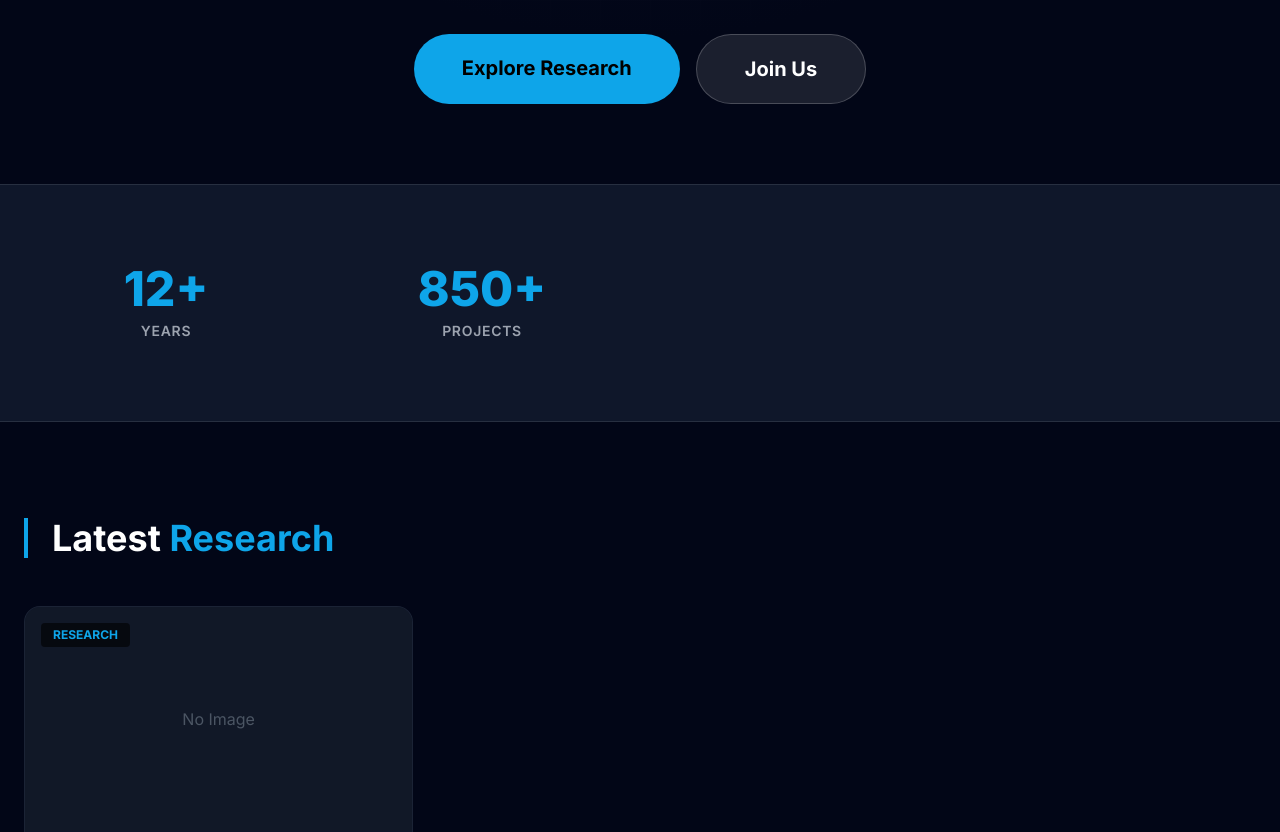
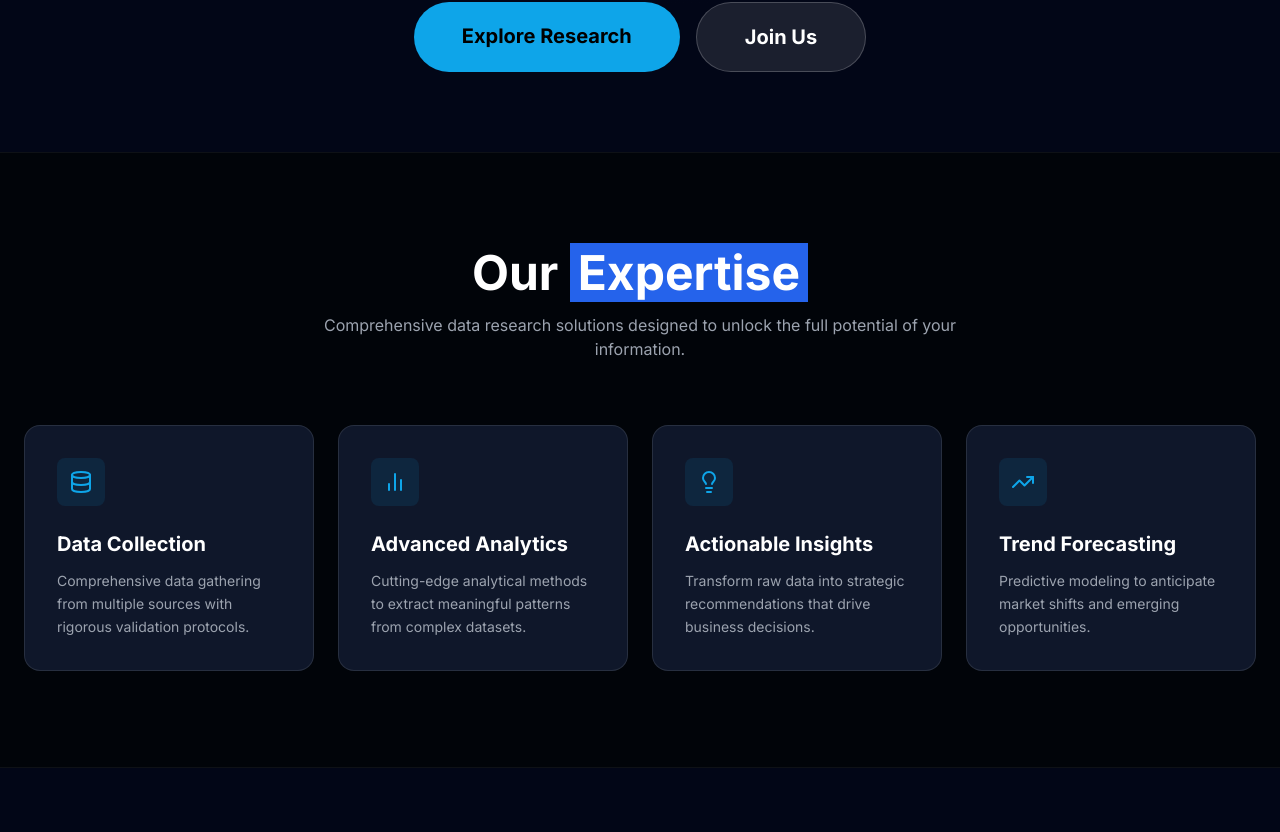
Before and after one commit to towhidpix-hue/Entrylab-website-, a Next.js app: page / in a window 1280 px wide. Shown: the part 928-1760 px from the top of the page. Built offline with nearby package versions, Linux system fonts and the light colour scheme.

Commit message:
Updated code

```diff
--- a/src/app/DataContext.js
+++ b/src/app/DataContext.js
@@ -6,7 +6,7 @@ const DataContext = createContext();
 export const DataProvider = ({ children }) => {
   // --- 1. APPEARANCE ---
   const [navLogo, setNavLogo] = useState('/logo.png');
-  const [navSizes, setNavSizes] = useState({ mobile: 50, tablet: 70, pc: 90 });
+  const [navSizes, setNavSizes] = useState({ mobile: 40, tablet: 50, pc: 60 });
   const [heroLogo, setHeroLogo] = useState('/logo.png');
   const [heroSizes, setHeroSizes] = useState({ mobile: 140, tablet: 250, pc: 450 });
   const [isMobileMenuOpen, setIsMobileMenuOpen] = useState(false);
@@ -19,45 +19,33 @@ export const DataProvider = ({ children }) => {
   const [users, setUsers] = useState(initialUsers);
   const [currentUser, setCurrentUser] = useState(null);
 
-  const login = (email, pass) => {
-    const foundUser = users.find(u => u.email === email && u.password === pass);
-    if (foundUser) { setCurrentUser(foundUser); return true; }
-    return false;
-  };
-  const signup = (name, email, pass) => {
-    if (users.find(u => u.email === email)) return false;
-    const newUser = { id: Date.now(), email, password: pass, name, role: 'user', isPrimary: false, image: null };
-    setUsers([...users, newUser]); setCurrentUser(newUser); return true;
-  };
+  const login = (email, pass) => { const foundUser = users.find(u => u.email === email && u.password === pass); if (foundUser) { setCurrentUser(foundUser); return true; } return false; };
+  const signup = (name, email, pass) => { if (users.find(u => u.email === email)) return false; const newUser = { id: Date.now(), email, password: pass, name, role: 'user', isPrimary: false, image: null }; setUsers([...users, newUser]); setCurrentUser(newUser); return true; };
   const logout = () => setCurrentUser(null);
-
-  const updateProfile = (id, data) => {
-    setUsers(users.map(u => u.id === id ? { ...u, ...data } : u));
-    if (currentUser.id === id) setCurrentUser({ ...currentUser, ...data });
-  };
+  const updateProfile = (id, data) => { setUsers(users.map(u => u.id === id ? { ...u, ...data } : u)); if (currentUser.id === id) setCurrentUser({ ...currentUser, ...data }); };
   const promoteUser = (id) => setUsers(users.map(u => u.id === id ? { ...u, role: 'admin' } : u));
   const demoteUser = (id) => setUsers(users.map(u => u.id === id ? { ...u, role: 'user' } : u));
   const deleteUser = (id) => setUsers(users.filter(u => u.id !== id));
 
-  // --- 3. ABOUT & GALLERY ---
+  // --- 3. CONTENT ---
   const [aboutData, setAboutData] = useState({
     title: "We Build The Future",
     desc: "At EntryLab, we believe in the power of data to transform businesses. Our team is a diverse group of thinkers, builders, and innovators.",
     heroImage: null,
-    gallery: []
+    gallery: [] // Stores the 'Life at EntryLab' photos
   });
-
   const addAboutGalleryImage = (img) => setAboutData(prev => ({ ...prev, gallery: [...prev.gallery, { id: Date.now(), src: img }] }));
   const removeAboutGalleryImage = (id) => setAboutData(prev => ({ ...prev, gallery: prev.gallery.filter(img => img.id !== id) }));
 
   const [contactInfo, setContactInfo] = useState({ address: "Tech City, NY", phone: "+1 555 0000", email: "info@entrylab.com" });
-  const [experienceStats, setExperienceStats] = useState([{ label: "Years", value: "12+" }, { label: "Projects", value: "850+" }]);
 
+  // POSTS
   const [posts, setPosts] = useState([{ id: 1, title: "AI Analysis", category: "Research", desc: "Initial Study.", image: null, featured: true }]);
   const addPost = (post) => setPosts([...posts, { ...post, id: Date.now(), featured: false }]);
   const deletePost = (id) => setPosts(posts.filter(p => p.id !== id));
   const toggleFeatured = (id) => setPosts(posts.map(p => p.id === id ? { ...p, featured: !p.featured } : p));
 
+  // JOBS
   const [jobs, setJobs] = useState([{ id: 1, title: "Senior Data Analyst", description: "Expert needed.", type: "Full-Time", location: "Remote", date: "2026-02-01", status: 'open' }]);
   const addJob = (job) => setJobs([...jobs, { ...job, id: Date.now(), status: 'open' }]);
   const editJob = (id, updatedJob) => setJobs(jobs.map(j => j.id === id ? { ...j, ...updatedJob } : j));
@@ -69,44 +57,35 @@ export const DataProvider = ({ children }) => {
 
   // --- PERSISTENCE ---
   useEffect(() => {
-    const saved = localStorage.getItem("entrylab_v15_glow");
+    const saved = localStorage.getItem("entrylab_v16_final");
     if (saved) {
       const p = JSON.parse(saved);
       setNavLogo(p.navLogo||navLogo); setNavSizes(p.navSizes||navSizes);
       setHeroLogo(p.heroLogo||heroLogo); setHeroSizes(p.heroSizes||heroSizes);
       setUsers(p.users||users); setAboutData(p.aboutData||aboutData);
-      setContactInfo(p.contactInfo||contactInfo); setExperienceStats(p.experienceStats||experienceStats);
-      setPosts(p.posts||posts); setJobs(p.jobs||jobs); setInbox(p.inbox||inbox);
+      setContactInfo(p.contactInfo||contactInfo); setPosts(p.posts||posts); setJobs(p.jobs||jobs); setInbox(p.inbox||inbox);
     }
   }, []);
 
   const saveData = () => {
     try {
-      localStorage.setItem("entrylab_v15_glow", JSON.stringify({ navLogo, navSizes, heroLogo, heroSizes, users, aboutData, contactInfo, experienceStats, posts, jobs, inbox }));
-      alert("✅ All Data Saved Successfully!");
+      localStorage.setItem("entrylab_v16_final", JSON.stringify({ navLogo, navSizes, heroLogo, heroSizes, users, aboutData, contactInfo, posts, jobs, inbox }));
+      alert("✅ Saved! If you still get memory errors, try deleting old photos.");
     } catch (e) {
-      if (e.name === 'QuotaExceededError' || e.code === 22) {
-        alert("❌ BROWSER STORAGE FULL! Even with compression, you have reached the browser's limit. Delete old items to save new ones.");
-      } else {
-        alert("❌ Error: " + e.message);
-      }
+      alert("❌ BROWSER MEMORY FULL! Please delete some images.");
     }
   };
 
-  // --- SMART COMPRESSOR UPLOAD ---
-  // This automatically shrinks images so you can save MORE of them without errors.
+  // --- SUPER COMPRESSOR (Fixes "Memory Full") ---
   const handleFileUpload = (file, callback) => {
     if (!file) return;
-
-    // If it's not an image (like PDF/Video), just read it raw (Higher risk of full storage)
     if (!file.type.startsWith('image/')) {
+        // Non-images (PDFs) can't be compressed
         const reader = new FileReader();
         reader.onloadend = () => callback(reader.result);
         reader.readAsDataURL(file);
         return;
     }
-
-    // If Image, COMPRESS IT
     const reader = new FileReader();
     reader.readAsDataURL(file);
     reader.onload = (event) => {
@@ -114,16 +93,13 @@ export const DataProvider = ({ children }) => {
         img.src = event.target.result;
         img.onload = () => {
             const canvas = document.createElement('canvas');
-            const MAX_WIDTH = 1200; // Good HD size
+            const MAX_WIDTH = 800; // Smaller size for safety
             const scaleSize = MAX_WIDTH / img.width;
             canvas.width = MAX_WIDTH;
             canvas.height = img.height * scaleSize;
-
             const ctx = canvas.getContext('2d');
             ctx.drawImage(img, 0, 0, canvas.width, canvas.height);
-
-            // Compress to JPEG at 70% quality (Massive size reduction)
-            const dataUrl = canvas.toDataURL('image/jpeg', 0.7);
+            const dataUrl = canvas.toDataURL('image/jpeg', 0.6); // 60% Quality
             callback(dataUrl);
         };
     };
@@ -135,7 +111,7 @@ export const DataProvider = ({ children }) => {
       isMobileMenuOpen, setIsMobileMenuOpen,
       currentUser, login, signup, logout, users, updateProfile, promoteUser, demoteUser, deleteUser,
       aboutData, setAboutData, addAboutGalleryImage, removeAboutGalleryImage,
-      contactInfo, setContactInfo, experienceStats, setExperienceStats,
+      contactInfo, setContactInfo,
       posts, addPost, deletePost, toggleFeatured,
       jobs, addJob, editJob, toggleJobStatus, deleteJob,
       inbox, sendMessage,
--- a/src/app/layout.js
+++ b/src/app/layout.js
@@ -13,13 +13,9 @@ const Footer = () => {
   return (
     <footer className="bg-[#010409] border-t border-white/10 pt-16 pb-8 relative z-10 mt-auto">
       <div className="max-w-7xl mx-auto px-6 grid md:grid-cols-4 gap-12 mb-12">
-        <div className="col-span-1 space-y-6">
-          {/* BIGGER FOOTER LOGO WITH GLOW */}
-          <img src={navLogo} alt="Entrylab Logo" className="h-24 w-auto object-contain brightness-0 invert transition-all duration-300 hover:drop-shadow-[0_0_20px_rgba(14,165,233,0.8)]" />
-          <p className="text-gray-400 text-sm leading-relaxed">Transforming data into actionable insights.</p>
-          <div className="flex gap-4 text-gray-400 mt-4"><Facebook size={20}/><Twitter size={20}/><Linkedin size={20}/><Instagram size={20}/></div>
-        </div>
+        <div className="col-span-1 space-y-6"><img src={navLogo} alt="Entrylab Logo" className="h-10 w-auto object-contain brightness-0 invert" /><p className="text-gray-400 text-sm leading-relaxed">Transforming data into actionable insights.</p><div className="flex gap-4 text-gray-400 mt-4"><Facebook size={20}/><Twitter size={20}/><Linkedin size={20}/><Instagram size={20}/></div></div>
         <div><h4 className="text-white font-bold mb-6">Quick Links</h4><ul className="space-y-3 text-sm text-gray-400">
+          {/* Navigation Fix: Added slash / before hashes */}
           <li><Link href="/" className="hover:text-[#0ea5e9] flex items-center gap-2">› Home</Link></li>
           <li><Link href="/#research" className="hover:text-[#0ea5e9] flex items-center gap-2">› Research</Link></li>
           <li><Link href="/#careers" className="hover:text-[#0ea5e9] flex items-center gap-2">› Careers</Link></li>
@@ -43,17 +39,13 @@ const Navbar = () => {
         @media (min-width: 768px) { :root { --nav-logo-h: ${navSizes.tablet}%; } }
         @media (min-width: 1024px) { :root { --nav-logo-h: ${navSizes.pc}%; } }
       `}</style>
-      {/* TALLER NAVBAR (h-32) */}
-      <nav className="fixed top-0 left-0 right-0 z-50 bg-[#020617]/95 backdrop-blur-md border-b border-white/10 shadow-lg h-32 flex items-center transition-all">
+
+      {/* FIXED HEIGHT NAVBAR: h-24 ensures it never grows larger */}
+      <nav className="fixed top-0 left-0 right-0 z-50 bg-[#020617]/95 backdrop-blur-md border-b border-white/10 shadow-lg h-24 flex items-center">
         <div className="max-w-7xl mx-auto px-6 w-full flex items-center justify-between h-full">
           <Link href="/" className="flex items-center gap-2 hover:opacity-80 transition-opacity h-full py-2">
-            {/* GLOW EFFECT ADDED TO NAV LOGO */}
-            <img
-              src={navLogo}
-              alt="Entrylab Logo"
-              style={{ height: `var(--nav-logo-h)` }}
-              className="w-auto max-h-full object-contain brightness-0 invert transition-all duration-300 hover:drop-shadow-[0_0_25px_rgba(14,165,233,0.8)]"
-            />
+            {/* Logo constrained to max-h-full so it doesn't stretch navbar */}
+            <img src={navLogo} alt="Entrylab Logo" style={{ height: `var(--nav-logo-h)` }} className="w-auto max-h-full object-contain brightness-0 invert transition-all duration-300" />
           </Link>
           <div className="hidden md:flex items-center gap-8 text-sm font-bold text-gray-300 tracking-wide">
             <Link href="/" className="hover:text-[#0ea5e9] transition-colors">Home</Link>
@@ -66,7 +58,7 @@ const Navbar = () => {
           <div className="hidden md:flex items-center gap-4"><Link href="/entry-manage"><button className="bg-[#0ea5e9] hover:bg-blue-500 text-black font-extrabold px-6 py-2.5 rounded-full text-sm transition-all shadow-[0_0_15px_rgba(14,165,233,0.4)]">{currentUser ? "Dashboard" : "Sign In"}</button></Link></div>
         </div>
         {isMobileMenuOpen && (
-          <div className="md:hidden bg-[#0f172a] border-t border-white/10 absolute w-full left-0 top-full px-6 py-8 flex flex-col gap-6 shadow-2xl h-screen">
+          <div className="md:hidden bg-[#0f172a] border-t border-white/10 absolute w-full left-0 top-24 px-6 py-8 flex flex-col gap-6 shadow-2xl h-screen">
             <Link href="/" onClick={() => setIsMobileMenuOpen(false)} className="text-xl font-bold text-white hover:text-[#0ea5e9]">Home</Link>
             <Link href="/#research" onClick={() => setIsMobileMenuOpen(false)} className="text-xl font-bold text-white hover:text-[#0ea5e9]">Research</Link>
             <Link href="/#careers" onClick={() => setIsMobileMenuOpen(false)} className="text-xl font-bold text-white hover:text-[#0ea5e9]">Careers</Link>
@@ -83,7 +75,7 @@ const Navbar = () => {
 export default function RootLayout({ children }) {
   return (
     <html lang="en" className="scroll-smooth">
-      <body className={`${inter.className} bg-[#020617] text-white antialiased flex flex-col min-h-screen pt-32`}>
+      <body className={`${inter.className} bg-[#020617] text-white antialiased flex flex-col min-h-screen pt-24`}>
         <DataProvider><Navbar /><div className="flex-grow">{children}</div><Footer /></DataProvider>
       </body>
     </html>
--- a/src/app/page.js
+++ b/src/app/page.js
@@ -1,11 +1,11 @@
 "use client";
 import { useData } from "./DataContext";
 import { motion, AnimatePresence } from "framer-motion";
-import { ArrowRight, Briefcase, MapPin, Calendar, CheckCircle, Lock, X, Image as ImageIcon } from "lucide-react";
+import { ArrowRight, Briefcase, MapPin, Calendar, CheckCircle, Lock, X, Image as ImageIcon, Database, BarChart2, Lightbulb, TrendingUp } from "lucide-react";
 import { useState } from "react";
 
 export default function Home() {
-  const { heroLogo, heroSizes, posts, aboutData, experienceStats, jobs, currentUser, sendMessage, handleFileUpload } = useData();
+  const { heroLogo, heroSizes, posts, aboutData, jobs, currentUser, sendMessage, handleFileUpload } = useData();
   const [selectedJob, setSelectedJob] = useState(null);
   const [showGallery, setShowGallery] = useState(false);
   const [msgText, setMsgText] = useState("");
@@ -41,8 +41,7 @@ export default function Home() {
         <div className="absolute inset-0 bg-[radial-gradient(ellipse_at_center,_var(--tw-gradient-stops))] from-blue-900/10 via-[#020617] to-[#020617]"></div>
         <div className="relative z-10 text-center space-y-10 max-w-6xl px-4">
           <motion.div initial={{ opacity: 0, scale: 0.5, y: -20 }} animate={{ opacity: 1, scale: 1, y: [0, -15, 0] }} transition={{ duration: 0.8, y: { duration: 3, repeat: Infinity, ease: "easeInOut" }}}>
-             {/* GLOW EFFECT ON HERO LOGO */}
-             <img src={heroLogo} style={{ height: "var(--hero-logo-h)" }} className="relative z-10 w-auto mx-auto object-contain brightness-0 invert drop-shadow-[0_0_45px_rgba(14,165,233,0.6)] transition-all duration-300 hover:drop-shadow-[0_0_80px_rgba(14,165,233,0.9)]" alt="Hero Logo" />
+             <img src={heroLogo} style={{ height: "var(--hero-logo-h)" }} className="relative z-10 w-auto mx-auto object-contain brightness-0 invert drop-shadow-[0_0_45px_rgba(14,165,233,0.6)]" alt="Hero Logo" />
           </motion.div>
           <motion.h1 initial={{ opacity: 0 }} animate={{ opacity: 1 }} transition={{ delay: 0.3 }} className="text-4xl md:text-6xl lg:text-8xl font-bold tracking-tight leading-tight">
             Where Every Search <br/> Has a <span className="text-[#0ea5e9]">Value</span>
@@ -54,15 +53,28 @@ export default function Home() {
         </div>
       </section>
 
-      {/* 2. STATS */}
-      <section className="py-20 bg-[#0f172a] relative border-y border-white/10">
-        <div className="max-w-7xl mx-auto px-6 grid grid-cols-2 md:grid-cols-4 gap-8 text-center">
-            {experienceStats.map((stat, index) => (
-                <div key={index}>
-                    <h3 className="text-4xl md:text-5xl font-extrabold text-[#0ea5e9] mb-2">{stat.value}</h3>
-                    <p className="text-gray-400 text-sm uppercase tracking-wider font-semibold">{stat.label}</p>
+      {/* 2. OUR EXPERTISE (Replaces Old Stats Section) */}
+      <section className="py-24 bg-[#010409] relative border-y border-white/5">
+        <div className="max-w-7xl mx-auto px-6">
+           <div className="text-center mb-16">
+             <h2 className="text-3xl md:text-5xl font-bold mb-4">Our <span className="bg-blue-600 text-white px-2">Expertise</span></h2>
+             <p className="text-gray-400 max-w-2xl mx-auto">Comprehensive data research solutions designed to unlock the full potential of your information.</p>
+           </div>
+
+           <div className="grid grid-cols-1 md:grid-cols-2 lg:grid-cols-4 gap-6">
+              {[
+                { icon: Database, title: "Data Collection", desc: "Comprehensive data gathering from multiple sources with rigorous validation protocols." },
+                { icon: BarChart2, title: "Advanced Analytics", desc: "Cutting-edge analytical methods to extract meaningful patterns from complex datasets." },
+                { icon: Lightbulb, title: "Actionable Insights", desc: "Transform raw data into strategic recommendations that drive business decisions." },
+                { icon: TrendingUp, title: "Trend Forecasting", desc: "Predictive modeling to anticipate market shifts and emerging opportunities." }
+              ].map((item, i) => (
+                <div key={i} className="bg-[#0f172a] p-8 rounded-2xl border border-white/10 hover:border-[#0ea5e9] hover:-translate-y-2 transition-all group">
+                   <div className="w-12 h-12 bg-[#0ea5e9]/10 rounded-lg flex items-center justify-center text-[#0ea5e9] mb-6 group-hover:bg-[#0ea5e9] group-hover:text-black transition-colors"><item.icon size={24}/></div>
+                   <h3 className="text-xl font-bold mb-3">{item.title}</h3>
+                   <p className="text-gray-400 text-sm leading-relaxed">{item.desc}</p>
                 </div>
-            ))}
+              ))}
+           </div>
         </div>
       </section>
 
@@ -70,7 +82,7 @@ export default function Home() {
       <section id="research" className="py-24 relative overflow-hidden">
         <div className="max-w-7xl mx-auto px-6 relative z-10">
           <div className="flex justify-between items-end mb-12">
-             <h2 className="text-3xl md:text-4xl font-bold border-l-4 border-[#0ea5e9] pl-6 leading-tight">Latest <span className="text-[#0ea5e9]">Research</span></h2>
+             <h2 className="text-3xl md:text-4xl font-bold border-l-4 border-[#0ea5e9] pl-6 leading-tight">Latest <span className="text-[#0ea5e9]">Updates</span></h2>
           </div>
           <div className="grid md:grid-cols-3 gap-8">
             {featuredPosts.length > 0 ? featuredPosts.map((post) => (
@@ -85,7 +97,7 @@ export default function Home() {
                   <div className="mt-6 pt-6 border-t border-white/5 flex items-center text-[#0ea5e9] text-sm font-bold gap-2 group-hover:gap-3 transition-all">Read More <ArrowRight size={16}/></div>
                 </div>
               </div>
-            )) : <div className="col-span-3 text-center py-16 border border-dashed border-white/10 rounded-2xl text-gray-500">No Featured Research.</div>}
+            )) : <div className="col-span-3 text-center py-16 border border-dashed border-white/10 rounded-2xl text-gray-500">No Featured Updates.</div>}
           </div>
         </div>
       </section>
```
Also changed, not shown: public/group photo 01.jpg (added), public/group photo in nepal 01.jpg (added).
